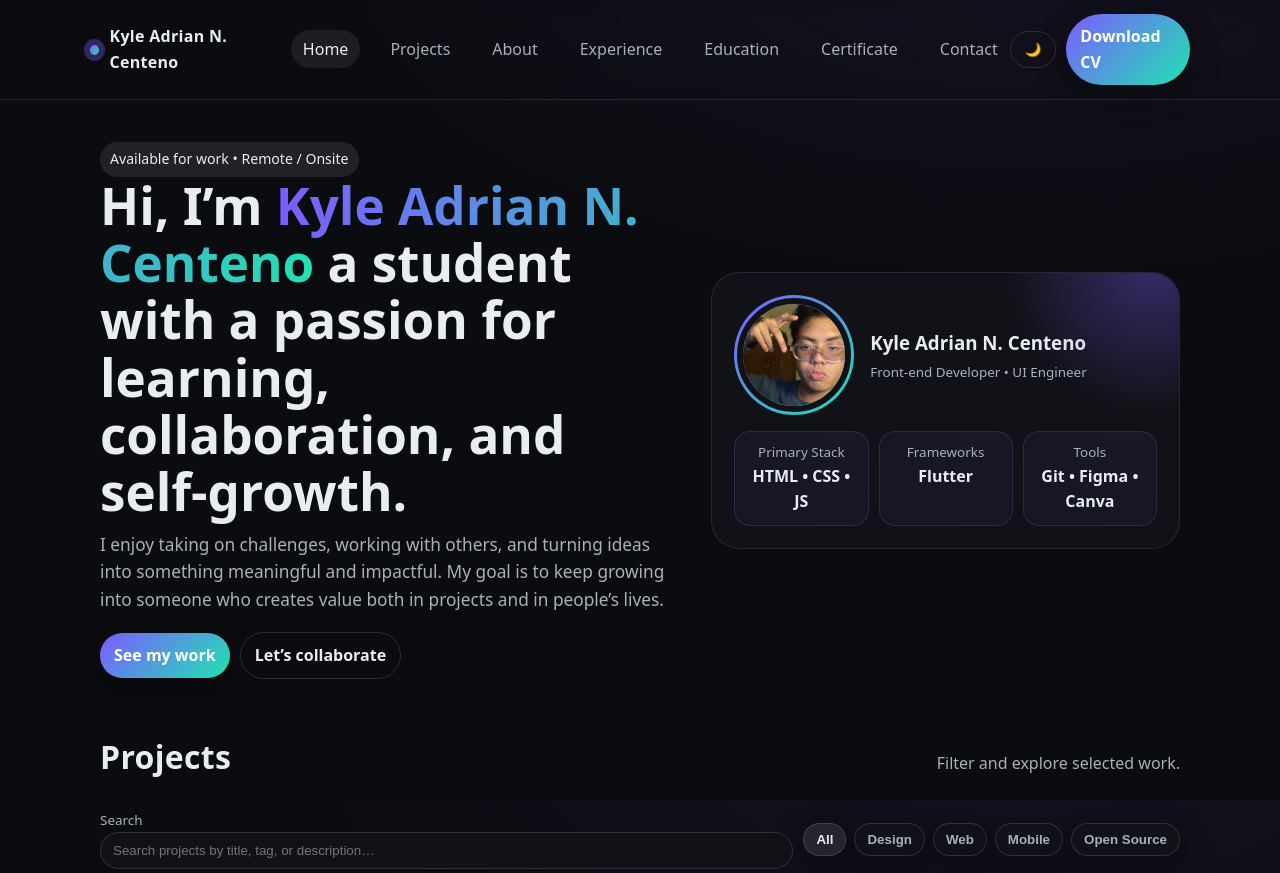
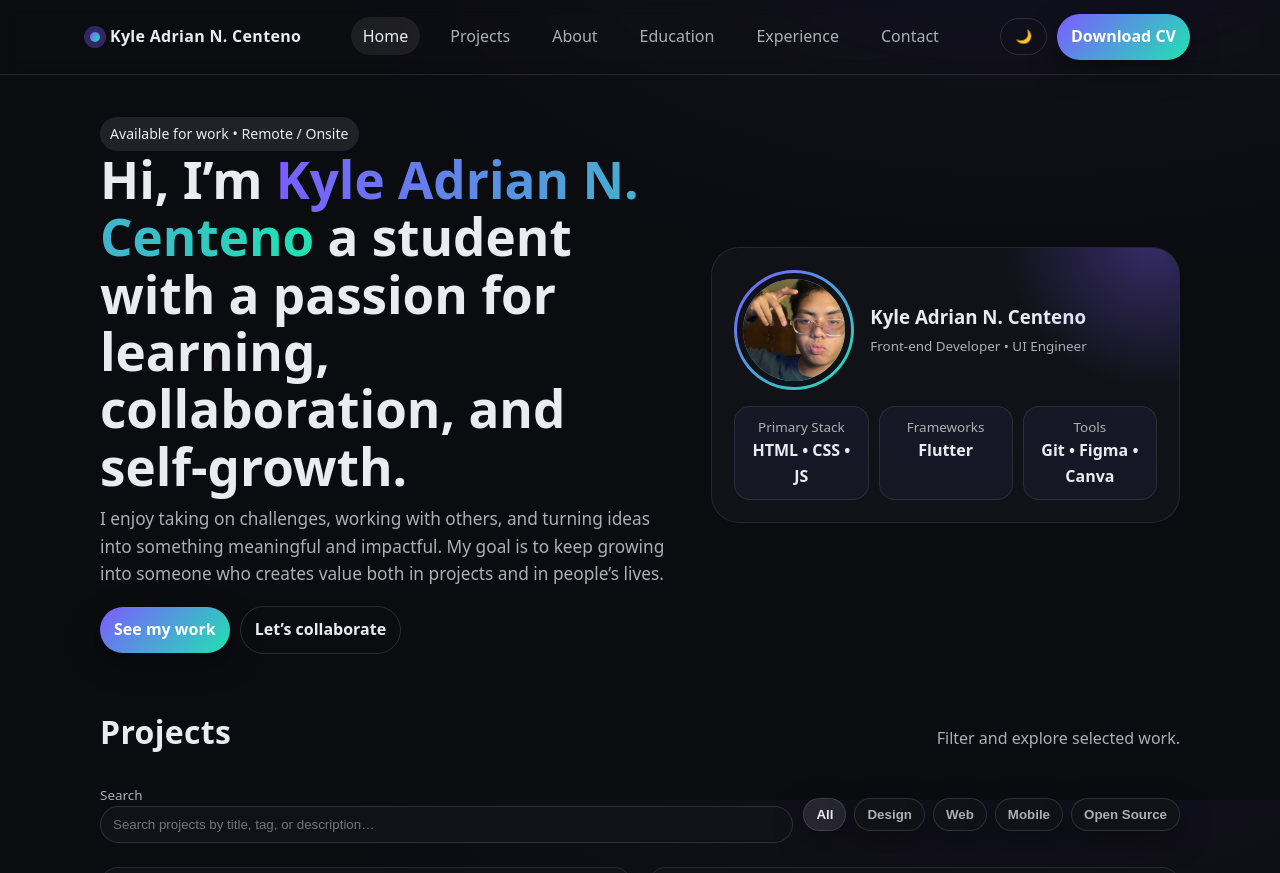
Before and after one commit to kaiiiew/Sample, a plain HTML site: page index.html in a window 1280 px wide. Shown: the top 873 px of the page. Drawn offline with Linux system fonts and the light colour scheme.

Commit message:
Minor Changes

```diff
--- a/index.html
+++ b/index.html
@@ -24,9 +24,8 @@
           <li><a href="#home" class="active">Home</a></li>
           <li><a href="#projects">Projects</a></li>
           <li><a href="#about">About</a></li>
+          <li><a href="#education">Education</a></li>
           <li><a href="#experience">Experience</a></li>
-          <li><a href="#education">Education</a></li>
-          <li><a href="#certifications">Certificate</a></li>
           <li><a href="#contact">Contact</a></li>
         </ul>
       </nav>
```
